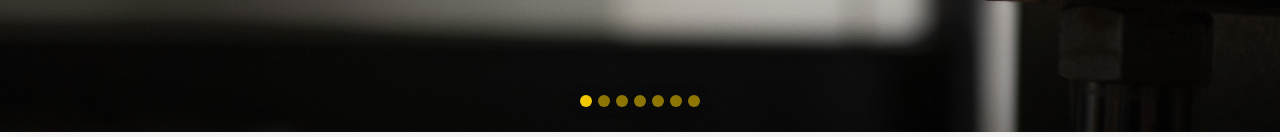
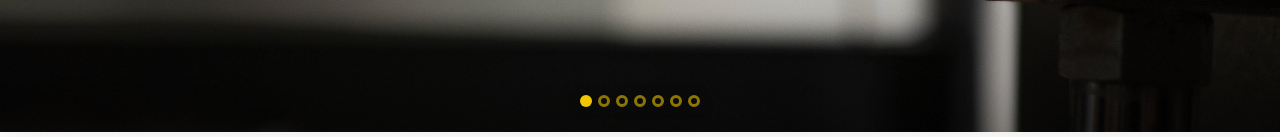
Before and after one commit to YanaAleksieva/element-coffee-roasters-web-app, a Next.js app: page / in a window 1280 px wide. Shown: the part 660-797 px from the top of the page. Built offline with nearby package versions, Linux system fonts and the light colour scheme.

Commit message:
carousel dots styling added conditionally, animation to active dot

```diff
--- a/components/ui/embla-carousel-dots.module.css
+++ b/components/ui/embla-carousel-dots.module.css
@@ -4,11 +4,31 @@
   margin-top: -40px;
   position: relative;
 }
-.embla__dots {
+.embla__dots__active {
   cursor: pointer;
   width: 12px;
   height: 12px;
   border-radius: 50%;
   margin: 3px;
   box-shadow: 0px 0px 20px rgb(0 0 0 / 10%);
+  background-color: #f2c800;
+  animation-name: jump;
+  animation-duration: 1s;
+  animation-timing-function: ease-out;
 }
+
+.embla__dots {
+  cursor: pointer;
+  width: 12px;
+  height: 12px;
+  margin: 3px;
+  border: 3px solid #8d7604;
+  border-radius: 50%;
+  box-shadow: 0px 0px 20px rgb(0 0 0 / 10%);
+}
+
+@keyframes jump {
+  50% {
+    margin-top: -2px;
+  }
+}
--- a/components/ui/embla-carousel-dots.tsx
+++ b/components/ui/embla-carousel-dots.tsx
@@ -13,11 +13,8 @@ const EmblaCarouselDots = (props: Dots) => {
     <div className={classes.embla__navigator}>
       {scrollSnaps.map((_, index) => (
         <div
-          className={classes.embla__dots}
+          className={`${selectedIndex === index ? classes.embla__dots__active : classes.embla__dots}`}
           key={index}
-          style={{
-            backgroundColor: selectedIndex === index ? "#f2c800" : "#8d7604",
-          }}
           onClick={() => scrollTo(index)}
         />
       ))}
```
